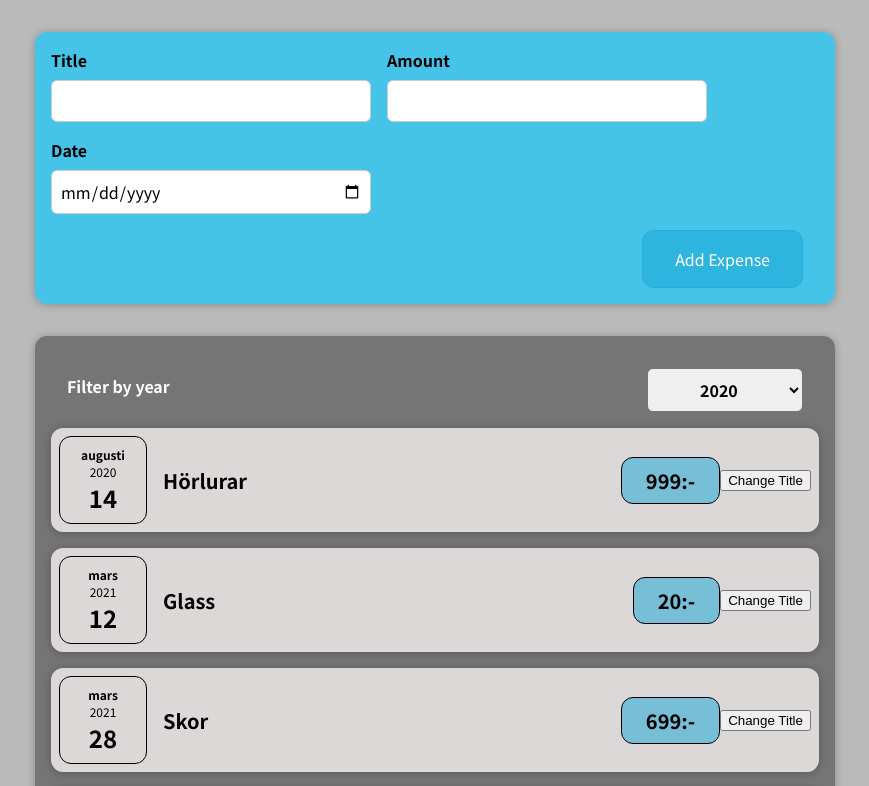
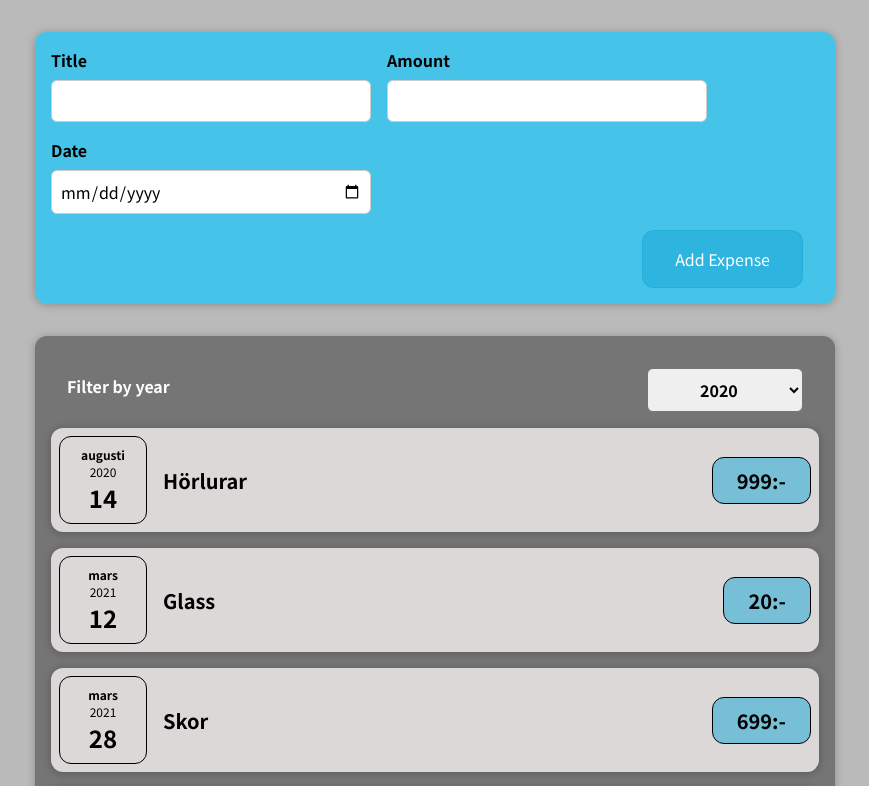
Before and after one commit to oskarskold/First-React-Project, a React (Create React App) app: page / in a window 1280 px wide. Shown: the top 786 px of the page, without its empty margins (205-1074 px from the left). Built offline with nearby package versions, Linux system fonts and the light colour scheme.

Commit message:
Removed button

```diff
--- a/src/components/Expenses/ExpenseItem.js
+++ b/src/components/Expenses/ExpenseItem.js
@@ -1,24 +1,17 @@
-import React, { useState } from "react";
+import React from "react";
 
 import ExpenseDate from "./ExpenseDate";
 import Card from "../UI/Card";
 import "./ExpenseItem.css";
 
 const ExpenseItem = (props) => {
-  const [title, setTitle] = useState(props.title);
-
-  const clickHandler = () => {
-    setTitle("Updated!");
-  };
-
   return (
     <Card className="expense-item">
       <ExpenseDate date={props.date} />
       <div className="expense-item__description">
-        <h2>{title}</h2>
+        <h2>{props.title}</h2>
         <div className="expense-item__price">{props.amount}:-</div>
       </div>
-      <button onClick={clickHandler}>Change Title</button>
     </Card>
   );
 };
```
